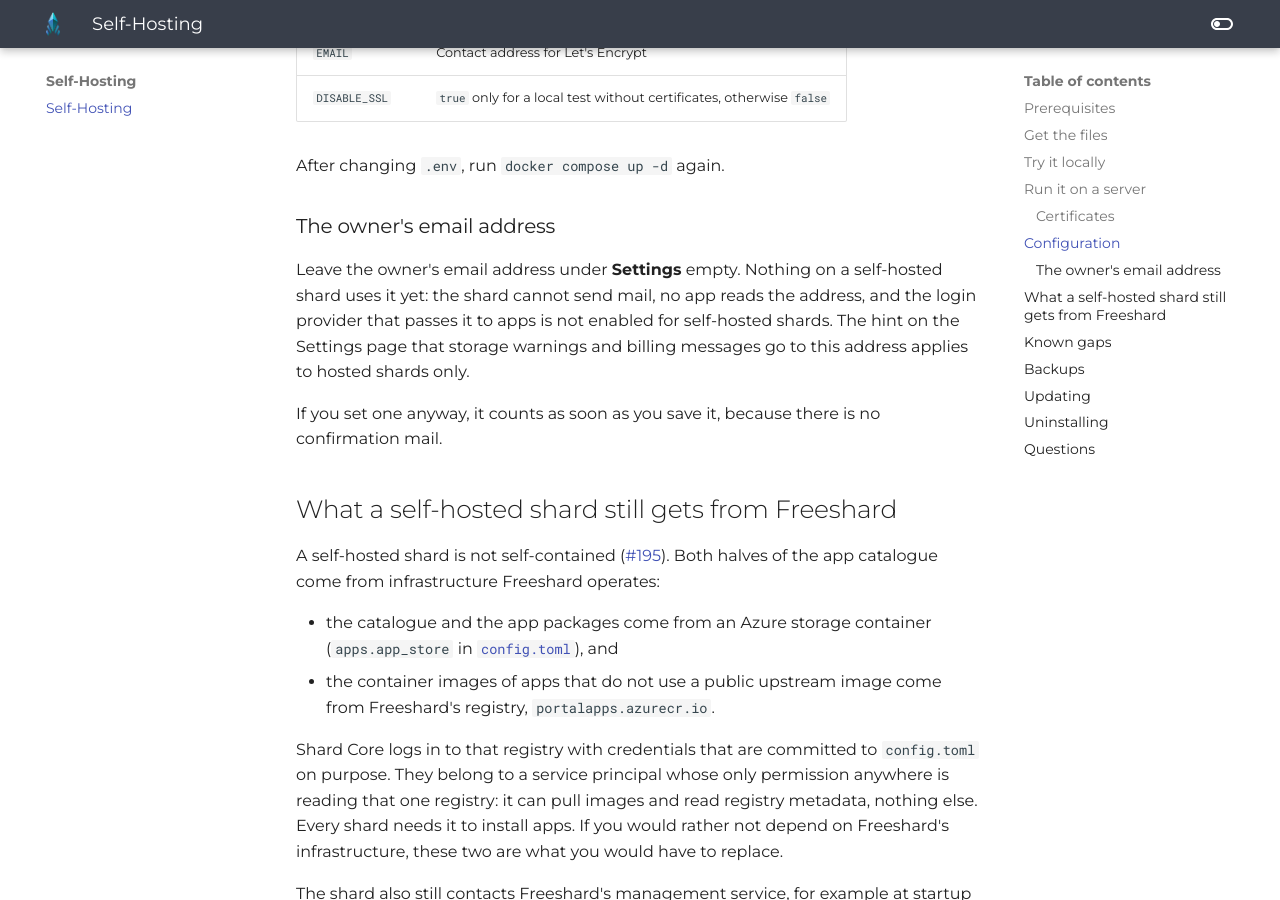
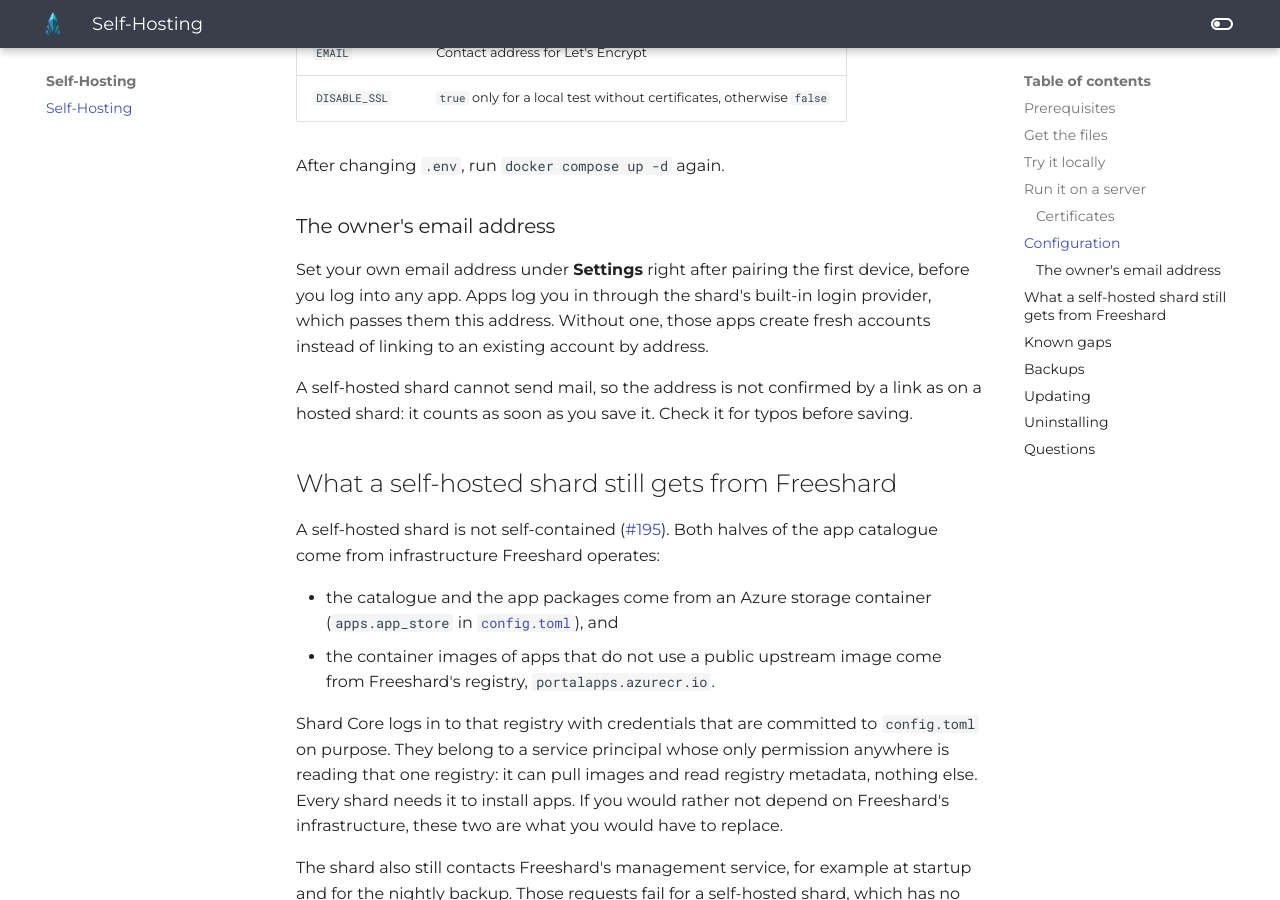
Before and after one commit to FreeshardBase/documentation, an MkDocs documentation site: the page built from docs/self_hosting/index.md, in a window 1280 px wide and 900 px high, scrolled down 3325 px. Built offline with MkDocs 1.6.1 and Material for MkDocs 9.7.7, drawn with Linux system fonts in a browser that asks for light colours.

Commit message:
self_hosting: recommend setting the owner email, the login provider is on
Co-Authored-By: Claude Opus 5.5 <noreply@anthropic.com>

```diff
--- a/docs/self_hosting/index.md
+++ b/docs/self_hosting/index.md
@@ -96,11 +96,12 @@ After changing `.env`, run `docker compose up -d` again.
 
 ### The owner's email address
 
-Leave the owner's email address under **Settings** empty.
-Nothing on a self-hosted shard uses it yet: the shard cannot send mail, no app reads the address, and the login provider that passes it to apps is not enabled for self-hosted shards.
-The hint on the Settings page that storage warnings and billing messages go to this address applies to hosted shards only.
+Set your own email address under **Settings** right after pairing the first device, before you log into any app.
+Apps log you in through the shard's built-in login provider, which passes them this address.
+Without one, those apps create fresh accounts instead of linking to an existing account by address.
 
-If you set one anyway, it counts as soon as you save it, because there is no confirmation mail.
+A self-hosted shard cannot send mail, so the address is not confirmed by a link as on a hosted shard: it counts as soon as you save it.
+Check it for typos before saving.
 
 ## What a self-hosted shard still gets from Freeshard
 
```
